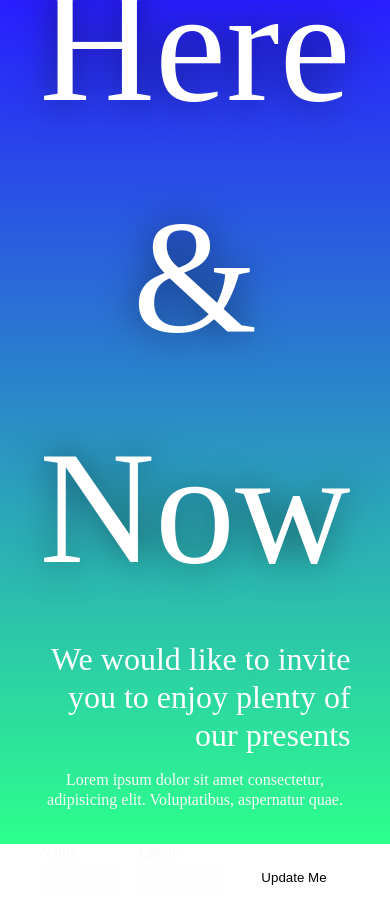
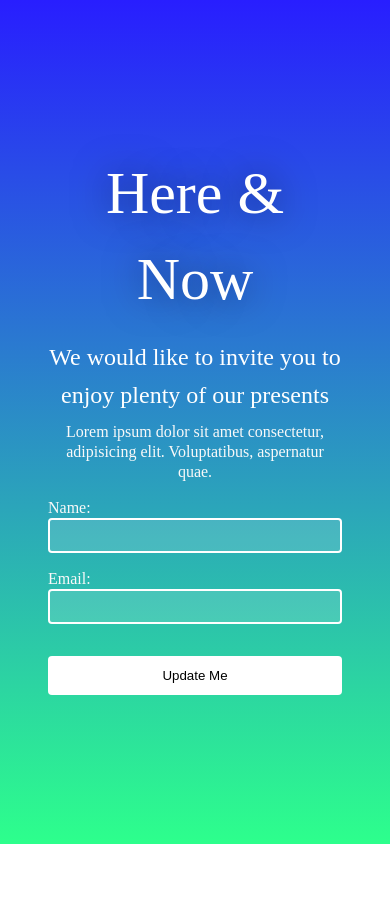
Before and after one commit to Snipe76/EvgeniyGutmanProject, a plain HTML site: page projects/project1/index.html in a window 390 px wide. After the commit the page ends 844 px from the top, so only its background shows below. Drawn offline with Linux system fonts and the light colour scheme.

Commit message:
Project 1 responsiveness

```diff
--- a/projects/project1/style/project-style.css
+++ b/projects/project1/style/project-style.css
@@ -37,7 +37,7 @@ body {
 }
 
 .inner-container h2 {
-    text-align: right;
+    text-align: center;
     font: normal normal normal 32px/38px Varela Round;
     letter-spacing: 0px;
     color: #FFFFFF;
@@ -109,3 +109,48 @@ body {
     background-color: #555;
     color: white;
 }
+
+@media (max-width: 768px) {
+    .inner-container {
+        padding: 1rem;
+    }
+
+    .inner-container h1 {
+        text-align: center;
+        font: normal normal normal 60px/86px Satisfy;
+        letter-spacing: 0px;
+        color: #FFFFFF;
+        text-shadow: 0px 0px 36px #00000087;
+        opacity: 1;
+    }
+
+    .inner-container h2 {
+        font-size: 1.5rem;
+        margin-bottom: 0.5rem;
+    }
+
+    .inner-container p {
+        font-size: 1rem;
+        margin-bottom: 1rem;
+    }
+
+    .inner-container form {
+        flex-direction: column;
+        align-items: center;
+    }
+
+    .inner-container form .form-group {
+        width: 100%;
+        margin-right: 0;
+    }
+
+    .inner-container form .form-inputs {
+        flex-direction: column;
+        align-items: center;
+    }
+
+    .inner-container form button {
+        width: 100%;
+        margin-top: 1rem;
+    }
+}
```
